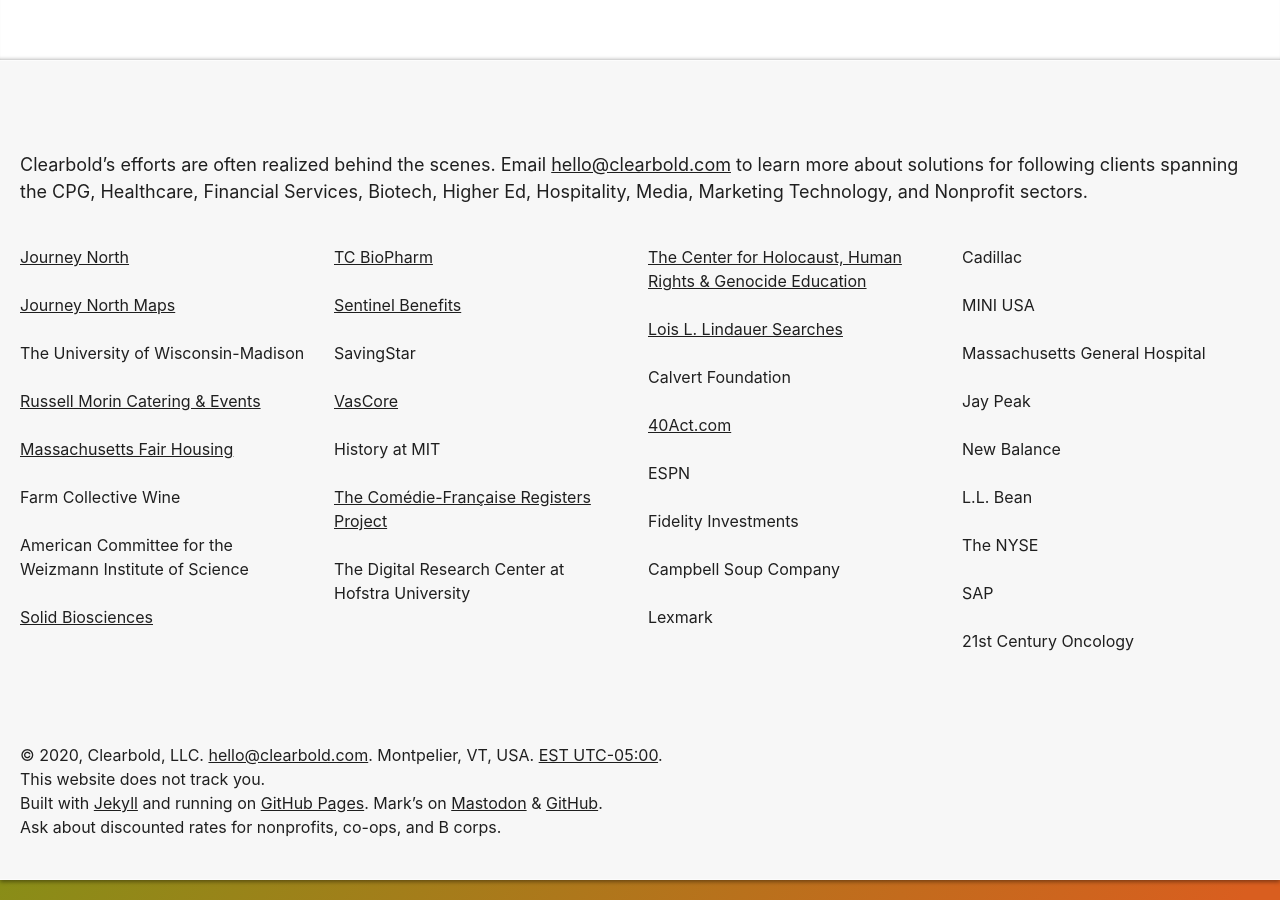
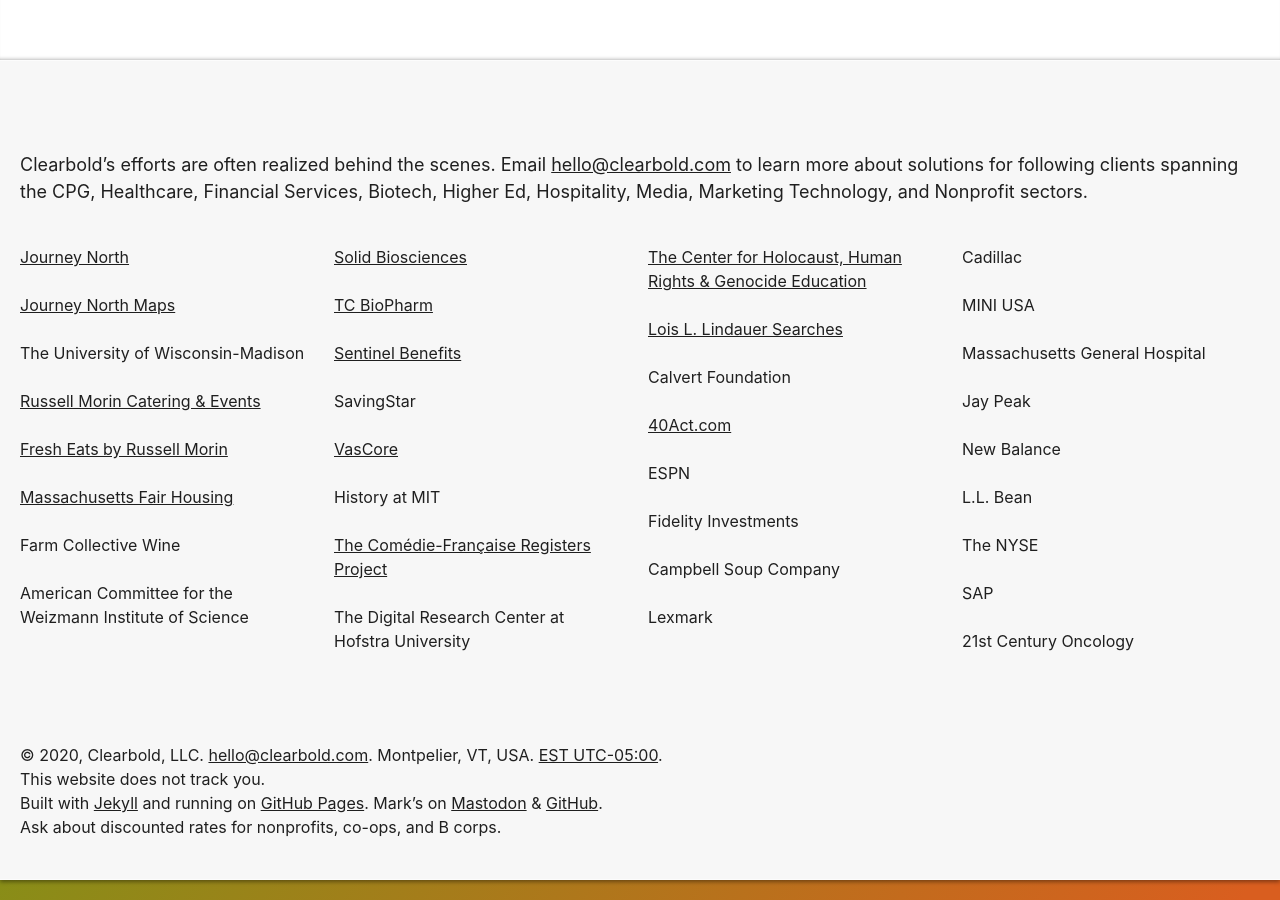
Before and after one commit to clearbold/clearbold.github.io, a Jekyll site: the page built from jn.html, in a window 1280 px wide and 900 px high, scrolled down 3288 px. Built offline with Jekyll 4.4.1, drawn with Linux system fonts in a browser that asks for light colours.

Commit message:
Adding Fresh Eats to site links

```diff
--- a/_layouts/home.html
+++ b/_layouts/home.html
@@ -109,6 +109,7 @@
                     <li><a href="https://maps.journeynorth.org">Journey North Maps</a></li>
                     <li>The University of Wisconsin-Madison</li>
                     <li><a href="https://morins.com">Russell Morin Catering &amp;&nbsp;Events</a></li>
+                    <li><a href="https://orderfresheats.com/">Fresh Eats by Russell&nbsp;Morin</a></li>
                     <li><a href="https://www.massfairhousing.org/">Massachusetts Fair Housing</a></li>
                     <li>Farm Collective Wine</li>
                     <li>American Committee for the Weizmann Institute of&nbsp;Science</li>
--- a/_layouts/jn.html
+++ b/_layouts/jn.html
@@ -93,6 +93,7 @@
                     <li><a href="https://maps.journeynorth.org">Journey North Maps</a></li>
                     <li>The University of Wisconsin-Madison</li>
                     <li><a href="https://morins.com">Russell Morin Catering &amp;&nbsp;Events</a></li>
+                    <li><a href="https://orderfresheats.com/">Fresh Eats by Russell&nbsp;Morin</a></li>
                     <li><a href="https://www.massfairhousing.org/">Massachusetts Fair Housing</a></li>
                     <li>Farm Collective Wine</li>
                     <li>American Committee for the Weizmann Institute of&nbsp;Science</li>
```
Also changed, not shown: 3 other files.
